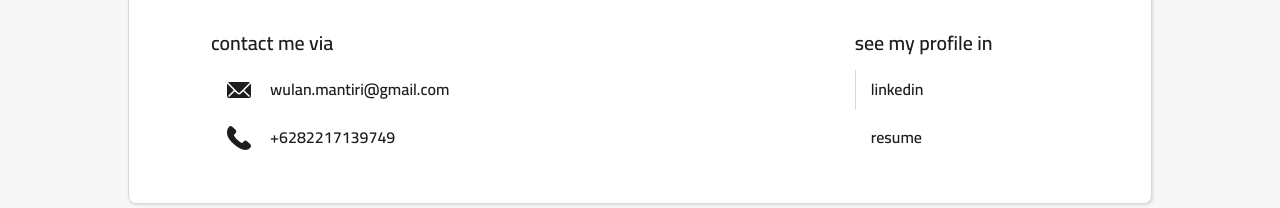
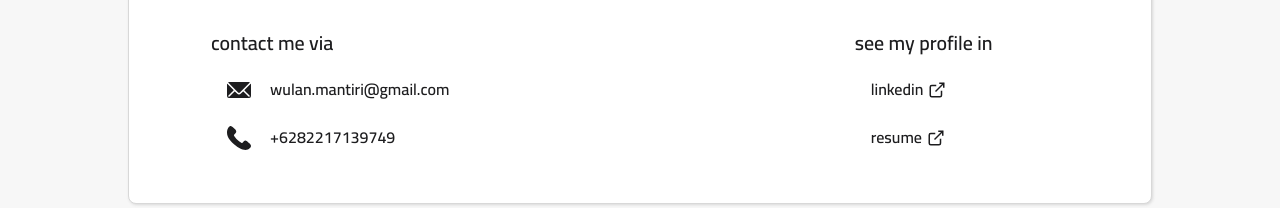
Before and after one commit to wulanmantiri/portfolio, a React (Create React App) app: page / in a window 1280 px wide. Shown: the part 4529-4737 px from the top of the page. Built offline with nearby package versions, Linux system fonts and the light colour scheme.

Commit message:
Add external link icon to contact

```diff
--- a/src/components/ContactBox/ContactInfo.tsx
+++ b/src/components/ContactBox/ContactInfo.tsx
@@ -56,11 +56,18 @@ export const ContactInfo = ({
       onMouseEnter={() => setHovered(true)}
       onMouseLeave={() => setHovered(false)}
     >
-      <SpacedRow align="center" spacing="1.2rem">
-        {LeftIcon && <LeftIcon color={hovered ? blue : secondary} />}
-        <p>{text}</p>
-        {RightIcon && <RightIcon color={hovered ? blue : secondary} />}
-      </SpacedRow>
+      {LeftIcon && (
+        <SpacedRow align="center" spacing="1.2rem">
+          <LeftIcon color={hovered ? blue : secondary} />
+          <p>{text}</p>
+        </SpacedRow>
+      )}
+      {RightIcon && (
+        <SpacedRow align="center" spacing="0.3rem">
+          <p>{text}</p>
+          <RightIcon color={hovered ? blue : secondary} size="18" />
+        </SpacedRow>
+      )}
     </StyledLink>
   )
 }
--- a/src/components/ContactBox/index.tsx
+++ b/src/components/ContactBox/index.tsx
@@ -1,7 +1,7 @@
 import React, { ReactElement } from 'react'
 import styled from 'styled-components'
 
-import { EmailIcon, PhoneIcon } from 'components'
+import { EmailIcon, PhoneIcon, ExternalLinkIcon } from 'components'
 import { SpacedColumn } from 'components/styled'
 import {
   WULANS_EMAIL,
@@ -55,8 +55,16 @@ const ContactBox = (): ReactElement => (
       </SpacedColumn>
       <SpacedColumn spacing="0.5rem" width="calc(7rem + 8vw)">
         <SubHeading>see my profile in</SubHeading>
-        <ContactInfo url={LINKEDIN_URL} text="linkedin" />
-        <ContactInfo url={RESUME_URL} text="resume" />
+        <ContactInfo
+          url={LINKEDIN_URL}
+          RightIcon={ExternalLinkIcon}
+          text="linkedin"
+        />
+        <ContactInfo
+          url={RESUME_URL}
+          RightIcon={ExternalLinkIcon}
+          text="resume"
+        />
       </SpacedColumn>
     </WrapContainer>
   </Container>
--- /dev/null
+++ b/src/components/icons/ExternalLinkIcon/index.tsx
@@ -0,0 +1,24 @@
+import React, { ReactElement } from 'react'
+import { Icon as Props } from 'models/icon'
+
+const ExternalLinkIcon = ({ size, color }: Props): ReactElement => (
+  <svg
+    xmlns="http://www.w3.org/2000/svg"
+    viewBox="0 0 24 24"
+    width={size || '24'}
+    height={size || '24'}
+  >
+    <g
+      fill="transparent"
+      stroke={color || '#7F7F7F'}
+      strokeLinecap="inherit"
+      strokeWidth="2"
+    >
+      <path d="M18 13v6a2 2 0 0 1-2 2H5a2 2 0 0 1-2-2V8a2 2 0 0 1 2-2h6"></path>
+      <path d="M15 3h6v6"></path>
+      <path d="M10 14L21 3"></path>
+    </g>
+  </svg>
+)
+
+export default ExternalLinkIcon
--- a/src/components/icons/index.ts
+++ b/src/components/icons/index.ts
@@ -1,5 +1,6 @@
 export { default as CodeIcon } from './CodeIcon'
 export { default as EmailIcon } from './EmailIcon'
+export { default as ExternalLinkIcon } from './ExternalLinkIcon'
 export { default as LinkedinIcon } from './LinkedinIcon'
 export { default as MoonIcon } from './MoonIcon'
 export { default as PhoneIcon } from './PhoneIcon'
```
